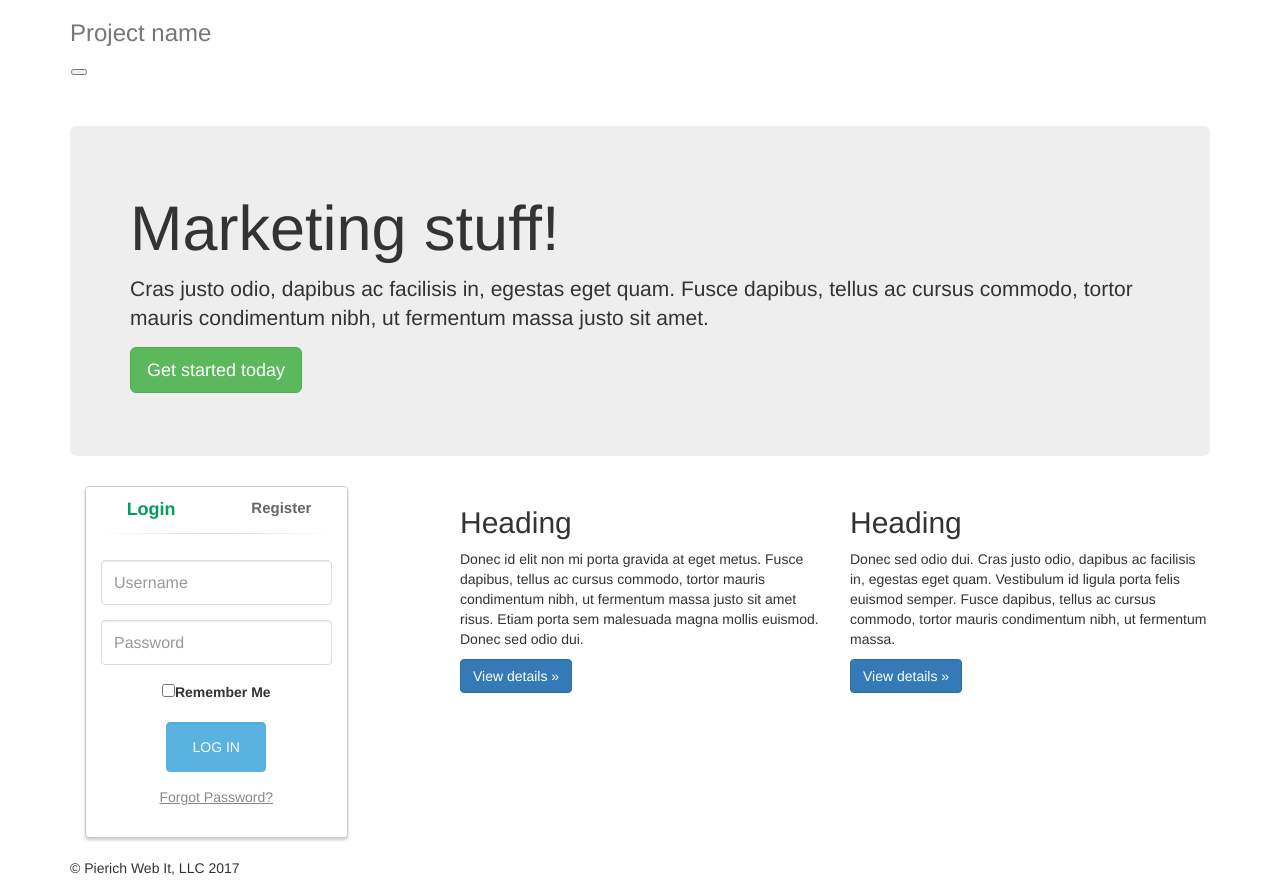
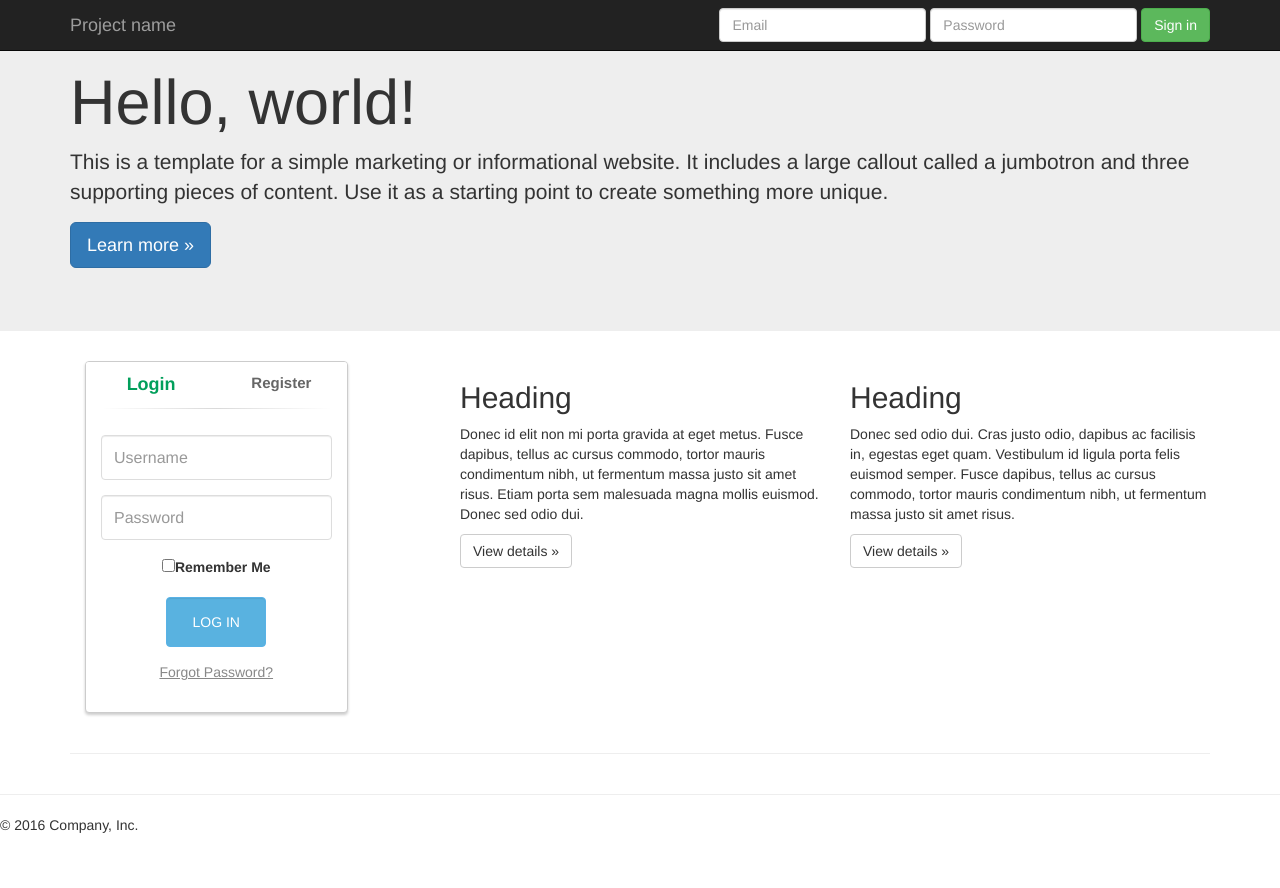
Before and after one commit to WholeCoder/TrailerTracker, an Angular app: page / in a window 1280 px wide. After the commit the page ends 845 px from the top, so only its background shows below. Built offline with nearby package versions, Linux system fonts and the light colour scheme; what ng2-bootstrap would draw is missing.

Commit message:
Added new template code.

```diff
--- a/src/app/app.component.html
+++ b/src/app/app.component.html
@@ -1,30 +1,28 @@
+<!-- Main jumbotron for a primary marketing message or call to action -->
+<div class="jumbotron">
+  <div class="container">
+    <h1>Hello, world!</h1>
+    <p>This is a template for a simple marketing or informational website. It includes a large callout called a jumbotron and three supporting pieces of content. Use it as a starting point to create something more unique.</p>
+    <p><a class="btn btn-primary btn-lg" href="#" role="button">Learn more &raquo;</a></p>
+  </div>
+</div>
 
-      <!-- Jumbotron -->
-      <div class="jumbotron">
-        <h1>Marketing stuff!</h1>
-        <p class="lead">Cras justo odio, dapibus ac facilisis in, egestas eget quam. Fusce dapibus, tellus ac cursus commodo, tortor mauris condimentum nibh, ut fermentum massa justo sit amet.</p>
-        <p><a class="btn btn-lg btn-success" href="#" role="button">Get started today</a></p>
-      </div>
+<div class="container">
+  <!-- Example row of columns -->
+  <div class="row">
+    <div class="col-md-4">
+      <app-my-new-coonent>Loading...</app-my-new-coonent>
+    </div>
+    <div class="col-md-4">
+      <h2>Heading</h2>
+      <p>Donec id elit non mi porta gravida at eget metus. Fusce dapibus, tellus ac cursus commodo, tortor mauris condimentum nibh, ut fermentum massa justo sit amet risus. Etiam porta sem malesuada magna mollis euismod. Donec sed odio dui. </p>
+      <p><a class="btn btn-default" href="#" role="button">View details &raquo;</a></p>
+   </div>
+    <div class="col-md-4">
+      <h2>Heading</h2>
+      <p>Donec sed odio dui. Cras justo odio, dapibus ac facilisis in, egestas eget quam. Vestibulum id ligula porta felis euismod semper. Fusce dapibus, tellus ac cursus commodo, tortor mauris condimentum nibh, ut fermentum massa justo sit amet risus.</p>
+      <p><a class="btn btn-default" href="#" role="button">View details &raquo;</a></p>
+    </div>
+  </div>
 
-      <!-- Example row of columns -->
-      <div class="row">
-        <div class="col-lg-4">
-          <app-my-new-coonent></app-my-new-coonent>
-        </div>
-        <div class="col-lg-4">
-          <h2>Heading</h2>
-          <p>Donec id elit non mi porta gravida at eget metus. Fusce dapibus, tellus ac cursus commodo, tortor mauris condimentum nibh, ut fermentum massa justo sit amet risus. Etiam porta sem malesuada magna mollis euismod. Donec sed odio dui. </p>
-          <p><a class="btn btn-primary" href="#" role="button">View details &raquo;</a></p>
-        </div>
-        <div class="col-lg-4">
-          <h2>Heading</h2>
-          <p>Donec sed odio dui. Cras justo odio, dapibus ac facilisis in, egestas eget quam. Vestibulum id ligula porta felis euismod semper. Fusce dapibus, tellus ac cursus commodo, tortor mauris condimentum nibh, ut fermentum massa.</p>
-          <p><a class="btn btn-primary" href="#" role="button">View details &raquo;</a></p>
-        </div>
-      </div>
-
-
-
-    <!-- Bootstrap core JavaScript
-    ================================================== -->
-    <!-- Placed at the end of the document so the pages load faster -->
+  <hr>
--- a/src/index.html
+++ b/src/index.html
@@ -11,53 +11,41 @@
   <link href="https://maxcdn.bootstrapcdn.com/bootstrap/3.3.7/css/bootstrap.min.css" rel="stylesheet">
 </head>
 <body>
-  <div class="container">
+    <nav class="navbar navbar-inverse navbar-fixed-top">
+      <div class="container">
+        <div class="navbar-header">
+          <button type="button" class="navbar-toggle collapsed" data-toggle="collapse" data-target="#navbar" aria-expanded="false" aria-controls="navbar">
+            <span class="sr-only">Toggle navigation</span>
+            <span class="icon-bar">Test Item</span>
+            <span class="icon-bar"></span>
+            <span class="icon-bar"></span>
+          </button>
+          <a class="navbar-brand" href="#">Project name</a>
+        </div>
+        <div id="navbar" class="navbar-collapse collapse">
+          <form class="navbar-form navbar-right">
+            <div class="form-group">
+              <input type="text" placeholder="Email" class="form-control">
+            </div>
+            <div class="form-group">
+              <input type="password" placeholder="Password" class="form-control">
+            </div>
+            <button type="submit" class="btn btn-success">Sign in</button>
+          </form>
+        </div><!--/.navbar-collapse -->
+      </div>
+    </nav>
 
-    <div class="masthead">
-      <h3 class="text-muted">Project name</h3>
+      <app-root>Loading...</app-root>
 
-      <nav class="navbar navbar-light bg-faded rounded mb-3">
-        <button class="navbar-toggler" type="button" data-toggle="collapse" data-target="#navbarCollapse" aria-controls="navbarCollapse" aria-expanded="false" aria-label="Toggle navigation">
-          <span class="navbar-toggler-icon"></span>
-        </button>
-        <div class="collapse navbar-toggleable-md" id="navbarCollapse">
-          <ul class="nav navbar-nav text-md-center justify-content-md-between">
-            <li class="nav-item active">
-              <a class="nav-link" href="#">Home <span class="sr-only">(current)</span></a>
-            </li>
-            <li class="nav-item">
-              <a class="nav-link" href="#">Projects</a>
-            </li>
-            <li class="nav-item">
-              <a class="nav-link" href="#">Services</a>
-            </li>
-            <li class="nav-item">
-              <a class="nav-link" href="#">Downloads</a>
-            </li>
-            <li class="nav-item">
-              <a class="nav-link" href="#">About</a>
-            </li>
-            <li class="nav-item dropdown">
-              <a class="nav-link dropdown-toggle" href="http://example.com" id="dropdown01" data-toggle="dropdown" aria-haspopup="true" aria-expanded="false">Dropdown</a>
-              <div class="dropdown-menu" aria-labelledby="dropdown01">
-                <a class="dropdown-item" href="#">Action</a>
-                <a class="dropdown-item" href="#">Another action</a>
-                <a class="dropdown-item" href="#">Something else here</a>
-              </div>
-            </li>
-          </ul>
-        </div>
-      </nav>
-    </div>
+      <hr>
 
-  <app-root>Loading...</app-root>
+      <footer>
+        <p>&copy; 2016 Company, Inc.</p>
+      </footer>
+    </div> <!-- /container -->
 
-  <!-- Site footer -->
-  <footer class="footer">
-    <p>&copy; Pierich Web It, LLC 2017</p>
-  </footer>
 
-</div> <!-- /container -->
 
 </body>
 </html>
```
